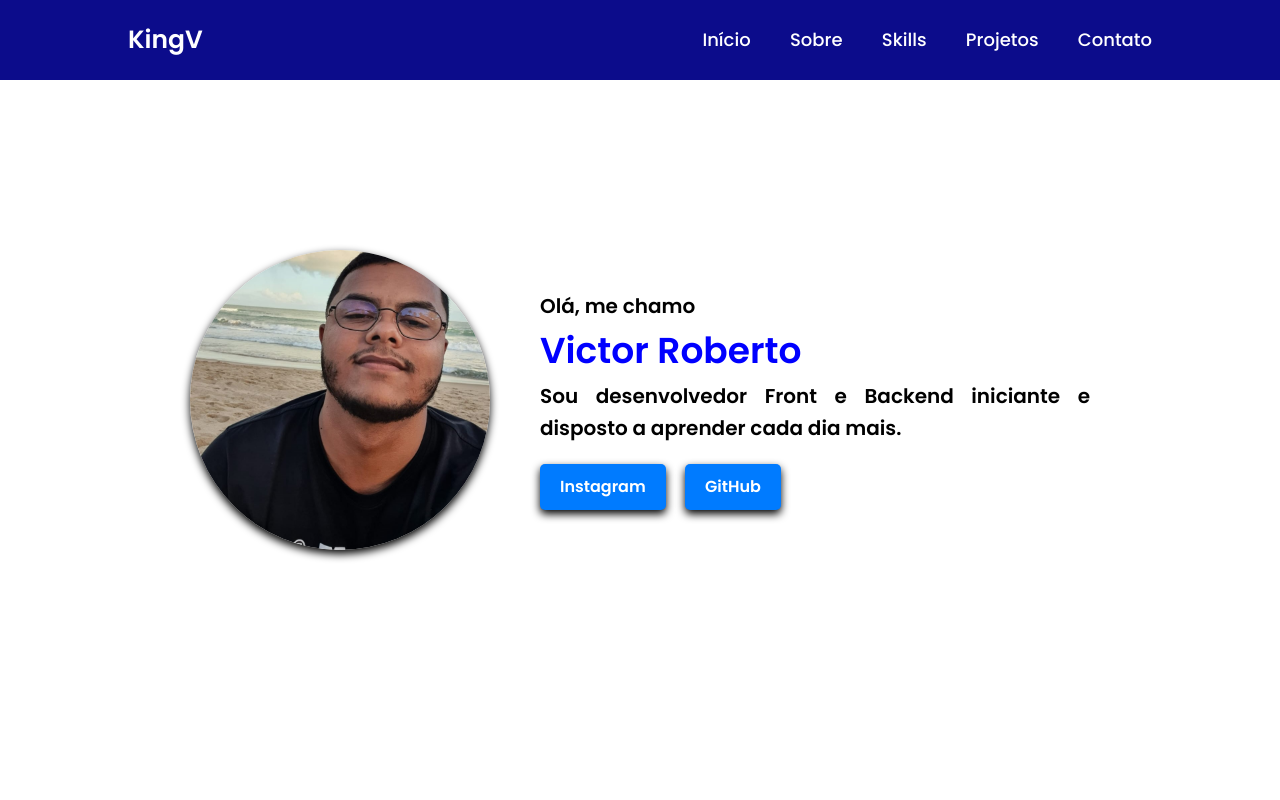
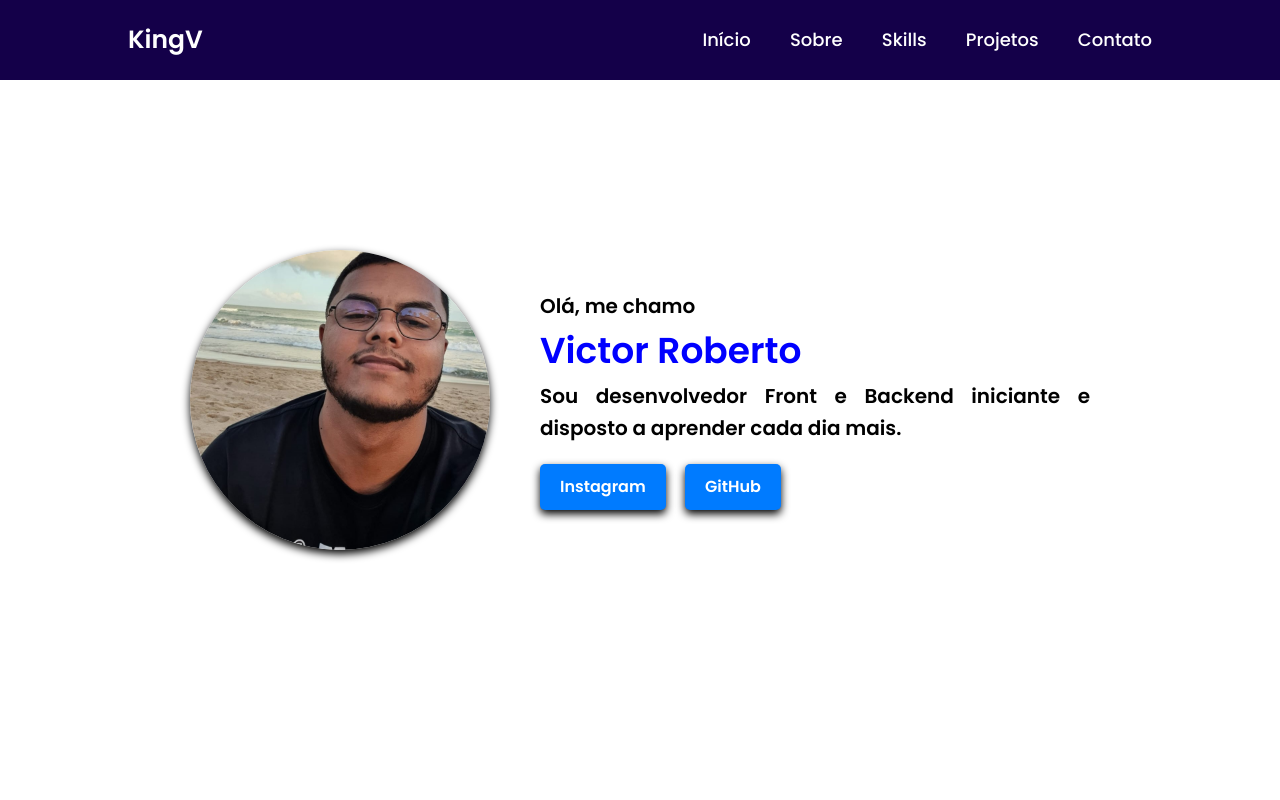
Before and after one commit to mandaver/Atv_1_arq, a plain HTML site: page index.html in a window 1280 px wide. Shown: the top 800 px of the page. Drawn offline with Linux system fonts and the light colour scheme.

Commit message:
style.css

```diff
--- a/style.css
+++ b/style.css
@@ -18,7 +18,7 @@ body {
     left: 0;
     width: 100%;
     padding: 20px 10%;
-    background: rgb(12, 12, 139);
+    background: rgb(20, 0, 73);
     display: flex;
     justify-content: space-between;
     align-items: center;
```
